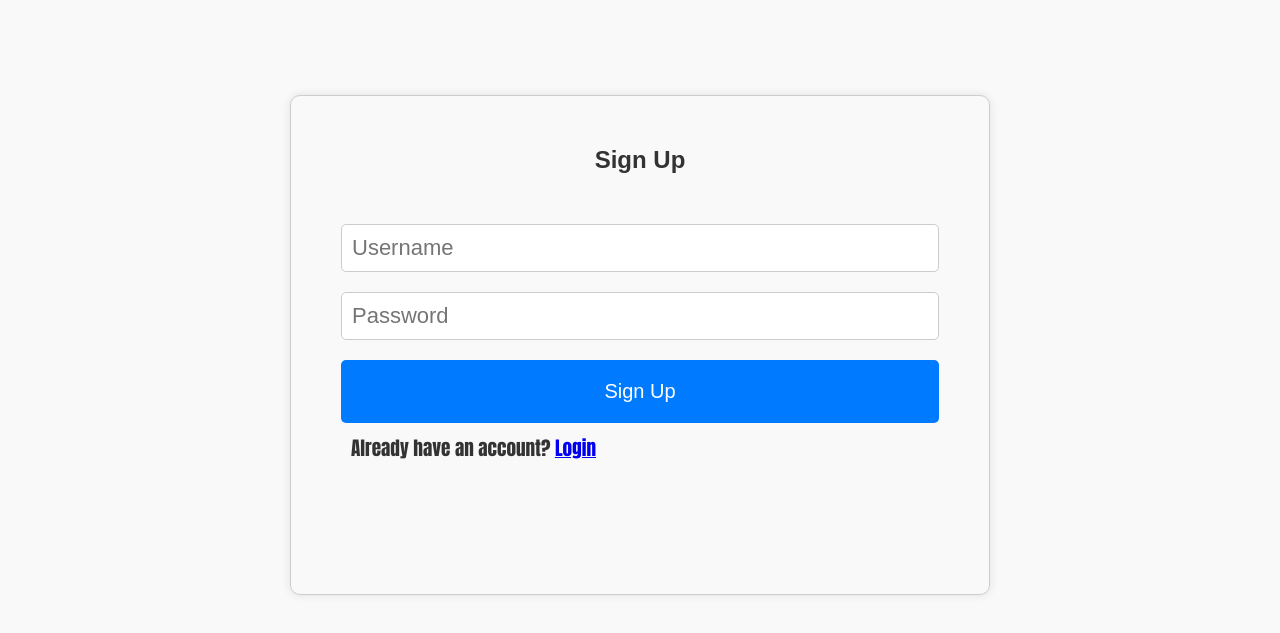
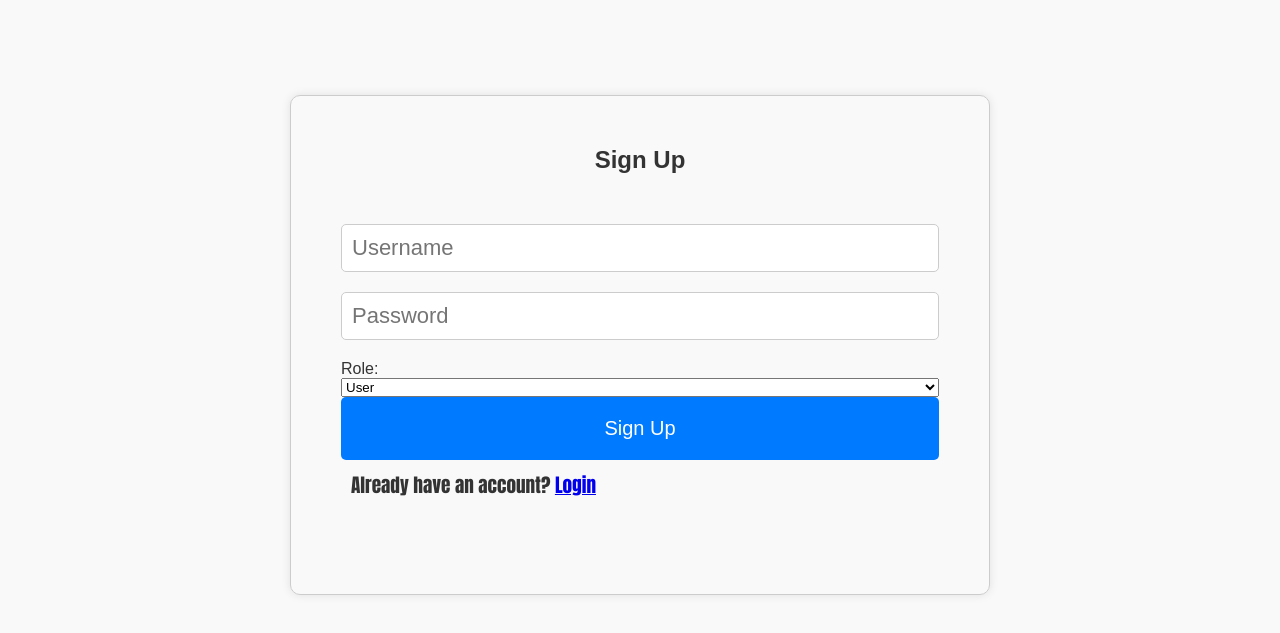
Before and after one commit to owino600/HR-Management-System, a website: page index.html in a window 1280 px wide. Both pictures are taken after a click on the link "Sign up". Shown: the part 65-698 px from the top of the page. Drawn offline with Linux system fonts and the light colour scheme; no server answers.

Commit message:
HR SYSTEM

```diff
--- a/index.html
+++ b/index.html
@@ -35,17 +35,23 @@
     </section>
 
     <!-- Sign-Up Form -->
-    <section class="signup" id="signup-section" style="display:none;">
+     <section class="signup" id="signup-section" style="display:none;">
         <div class="signup-container">
             <h1>Sign Up</h1>
             <form id="signup-form">
                 <input type="text" id="signup-username" placeholder="Username" required>
                 <input type="password" id="signup-password" placeholder="Password" required>
+                <label for="signup-role">Role:</label>
+                <select id="signup-role" required>
+                    <option value="user">User</option>
+                    <option value="admin">Admin</option>
+                </select>
                 <button type="button" onclick="signUp()">Sign Up</button>
             </form>
             <p>Already have an account? <a href="#" onclick="showLogin()">Login</a></p>
         </div>
     </section>
+
 
     <!-- Main Content -->
     <div id="main-content" style="display:none;">
```
Also changed, not shown: package.json (added, +20 -0 lines), 1 other file.
